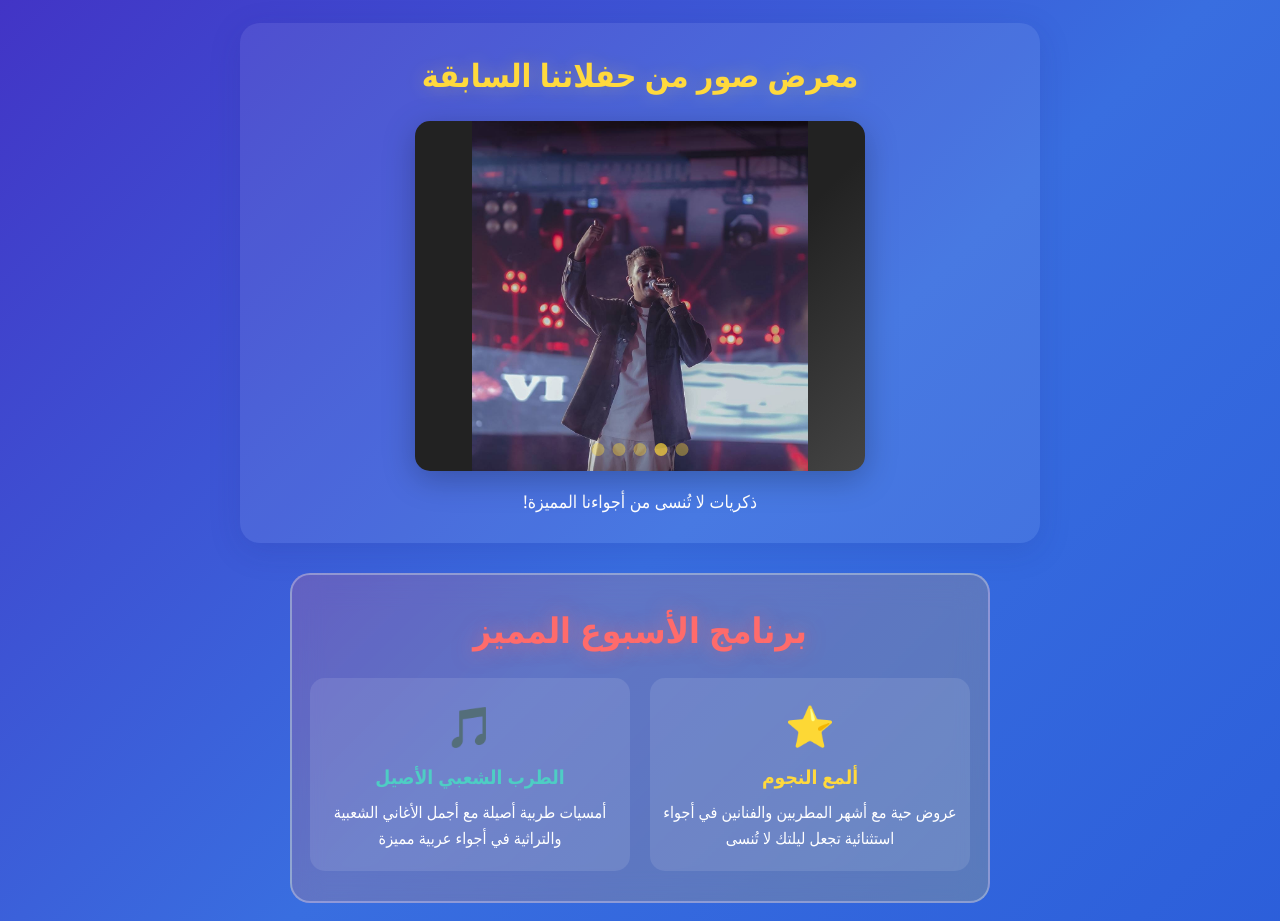
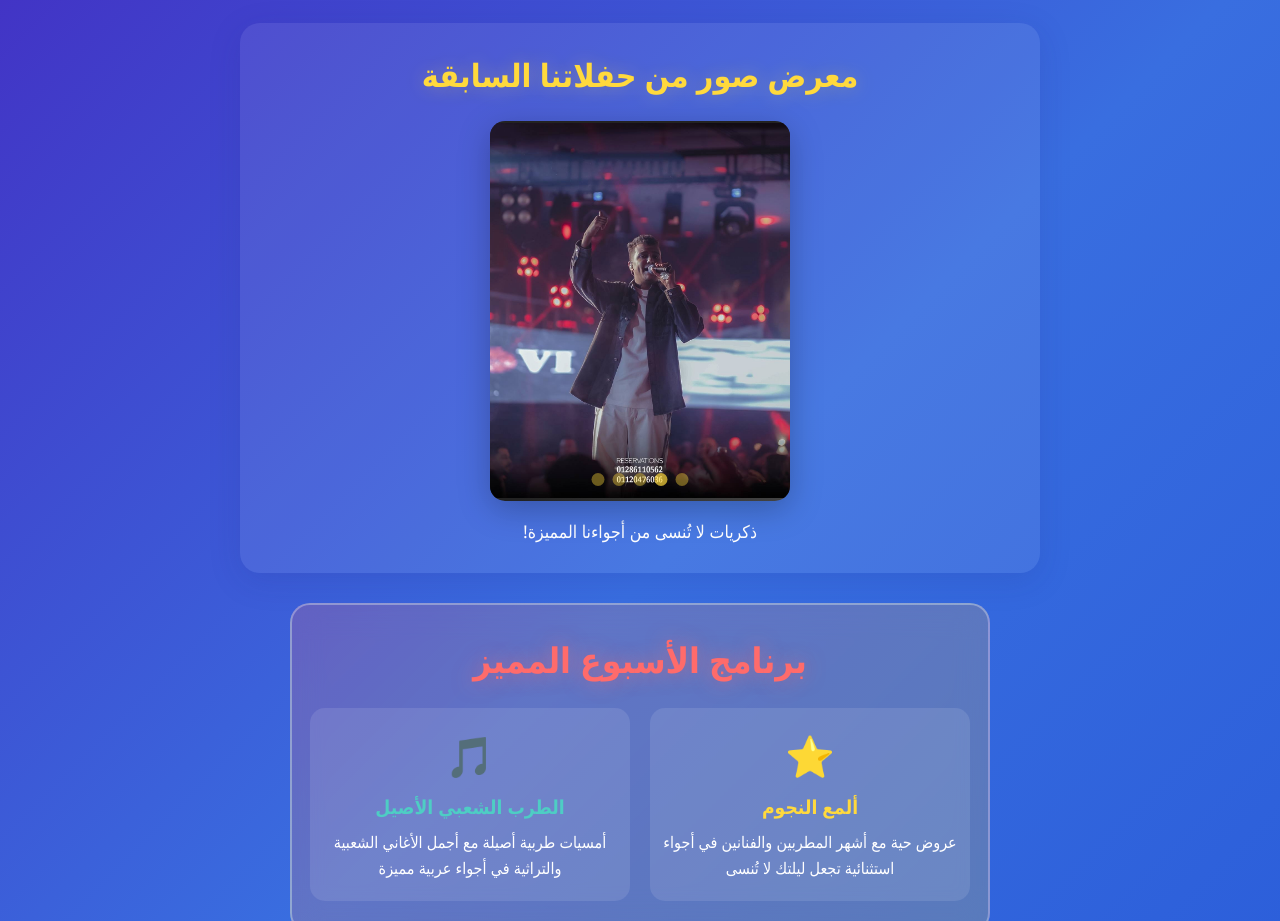
Before and after one commit to nightclubcairo/cairo-night-vip, a plain HTML site: page index.html in a window 1280 px wide. Shown: the part 800-1721 px from the top of the page. Drawn offline with Linux system fonts and the light colour scheme.

Commit message:
Update index.html

```diff
--- a/index.html
+++ b/index.html
@@ -439,8 +439,8 @@
             <!-- معرض صور الحفلات السابقة -->
             <div id="gallery-section" style="margin: 40px auto 30px auto; max-width: 800px; background: rgba(255,255,255,0.08); border-radius: 20px; box-shadow: 0 8px 32px 0 rgba(31,38,135,0.15); padding: 30px 10px; text-align: center;">
                 <h2 style="color: #ffd93d; margin-bottom: 25px; font-size: 2rem; text-shadow: 0 0 20px rgba(255, 217, 61, 0.3);">معرض صور من حفلاتنا السابقة</h2>
-                <div id="gallery-slider" style="position: relative; width: 100%; max-width: 450px; margin: 0 auto;">
-                    <div style="width: 100%; height: 350px; background: linear-gradient(135deg, #222 60%, #444 100%); border-radius: 15px; display: flex; align-items: center; justify-content: center; box-shadow: 0 8px 32px rgba(0,0,0,0.25); overflow: hidden;">
+                <div id="gallery-slider" style="position: relative; width: 100%; max-width: 300px; margin: 0 auto;">
+                    <div style="width: 100%; height: 380px; background: linear-gradient(135deg, #222 60%, #444 100%); border-radius: 15px; display: flex; align-items: center; justify-content: center; box-shadow: 0 8px 32px rgba(0,0,0,0.25); overflow: hidden;">
                         <img id="gallery-image" src="515937717_122140568642643264_8812620047065069950_n.jpg" alt="صورة حفلة" style="max-width: 100%; max-height: 120%; object-fit: contain; border-radius: 0; box-shadow: 0 0 0 transparent; background: none; display: block; margin: auto; transition: opacity 0.7s;" />
                     </div>
                     <div style="position: absolute; bottom: 15px; left: 50%; transform: translateX(-50%); display: flex; gap: 8px;">
```
